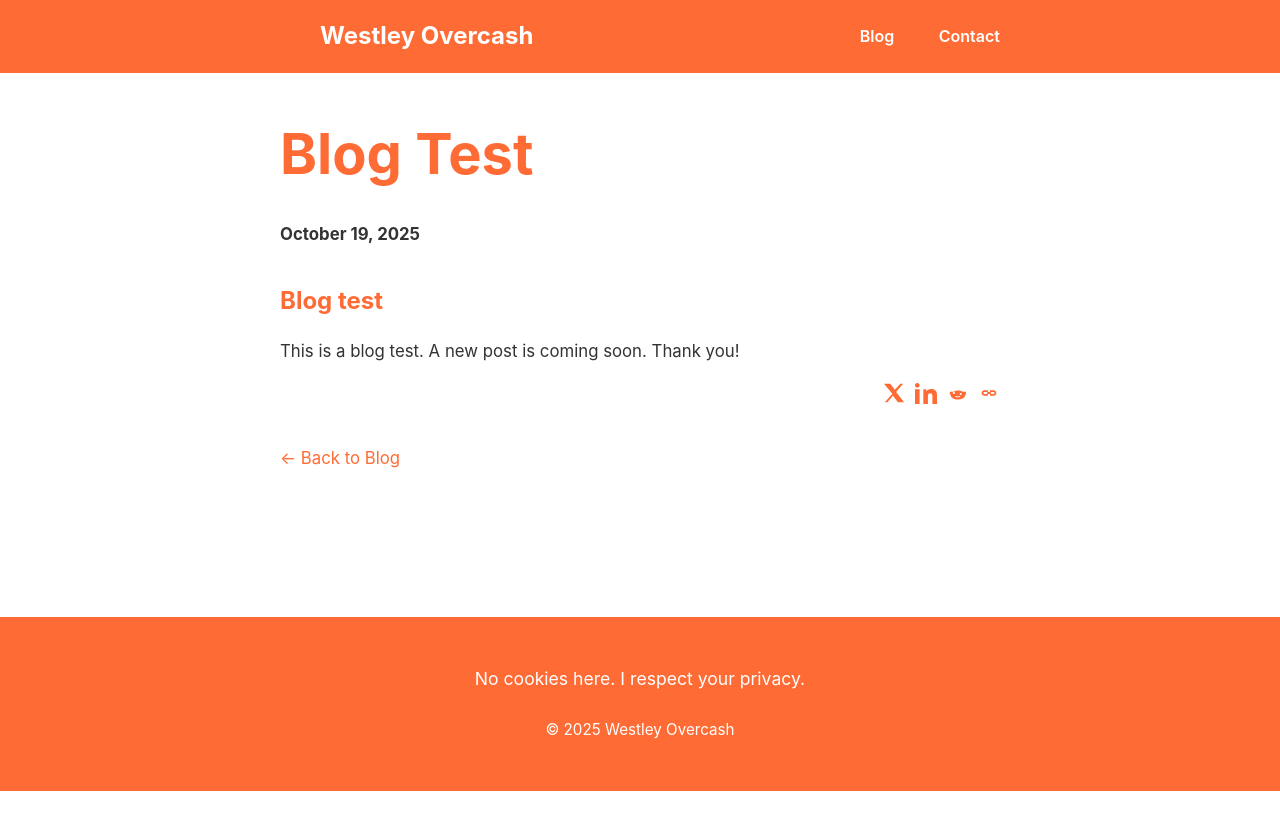
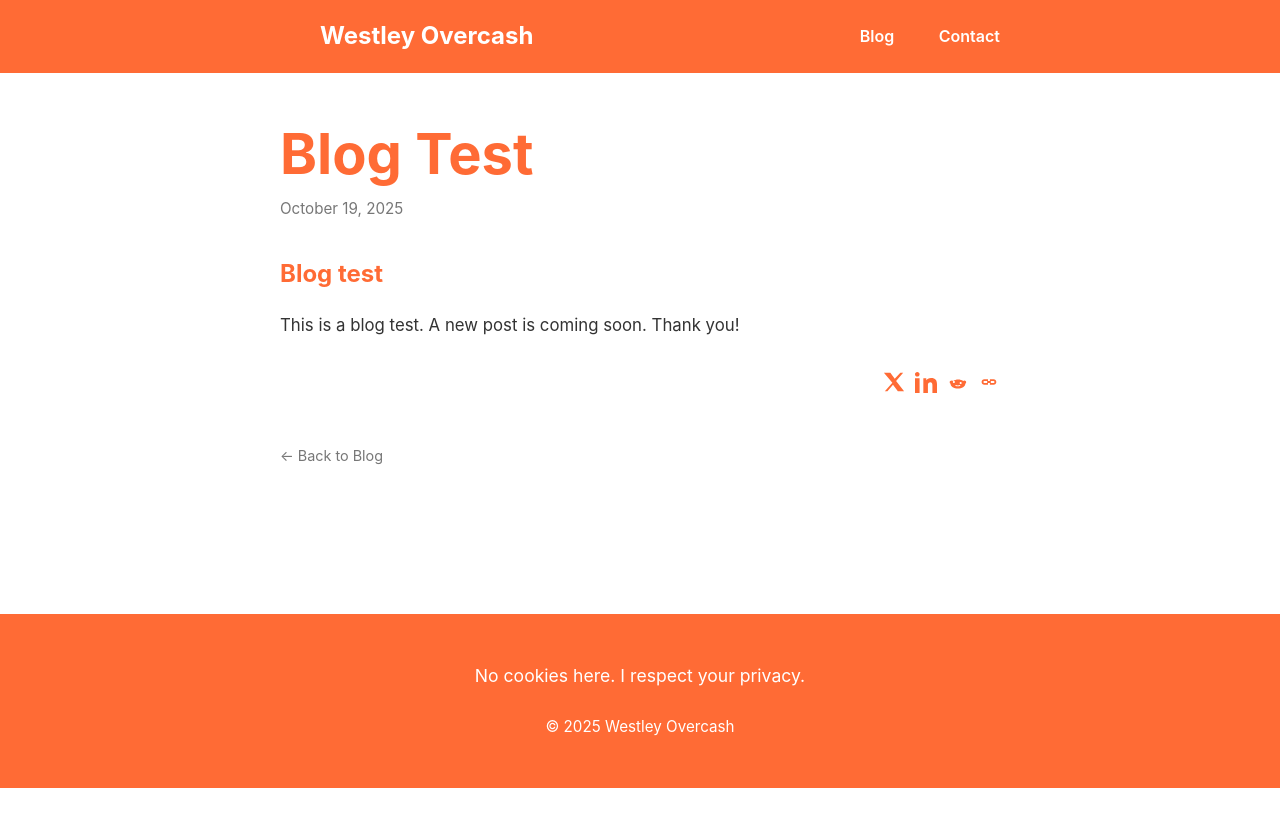
Before and after one commit to westleyovercash/westleyovercash.github.io, a Jekyll site: the page built from _posts/2025-10-19-test-post.md, in a window 1280 px wide. Shown: the top 830 px of the page. Built offline with Jekyll 4.4.1, drawn with Linux system fonts in a browser that asks for light colours.

Commit message:
Update post.html

```diff
--- a/_layouts/post.html
+++ b/_layouts/post.html
@@ -2,15 +2,35 @@
 layout: default
 ---
 
-<article>
-  <h1>{{ page.title }}</h1>
-  <p><strong>{{ page.date | date: "%B %d, %Y" }}</strong></p>
+<article style="max-width: 800px; margin: 0 auto;">
+  <h1 style="margin-bottom: 0.5rem; color: #ff6b35;">{{ page.title }}</h1>
+  <p style="font-size: 0.95rem; color: #777; margin-bottom: 2rem;">
+    {{ page.date | date: "%B %d, %Y" }}
+  </p>
 
-  {{ content }}
+  <div class="post-content" style="margin-bottom: 2rem;">
+    {{ content }}
+  </div>
 
   {% include social-share.html %}
 
-  <p style="margin-top: 2rem;">
-    <a href="/blog" style="text-decoration: none; color: #ff6b35;">← Back to Blog</a>
+  <p style="margin-top: 2.5rem;">
+    <a href="/blog" style="text-decoration: none; color: #777; font-size: 0.9rem;">← Back to Blog</a>
   </p>
 </article>
+
+<style>
+.post-content p {
+  margin-bottom: 1rem;
+  line-height: 1.7;
+  font-size: 1.05rem;
+}
+.post-content a {
+  color: #ff6b35;
+  text-decoration: underline;
+  text-underline-offset: 2px;
+}
+.post-content a:hover {
+  text-decoration: none;
+}
+</style>
```
